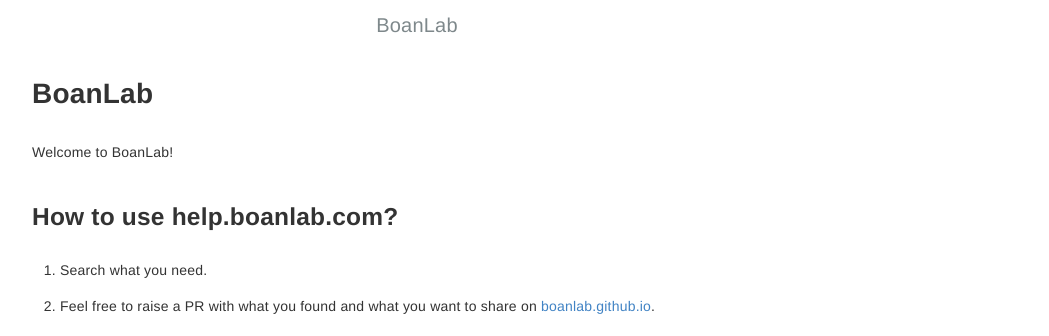
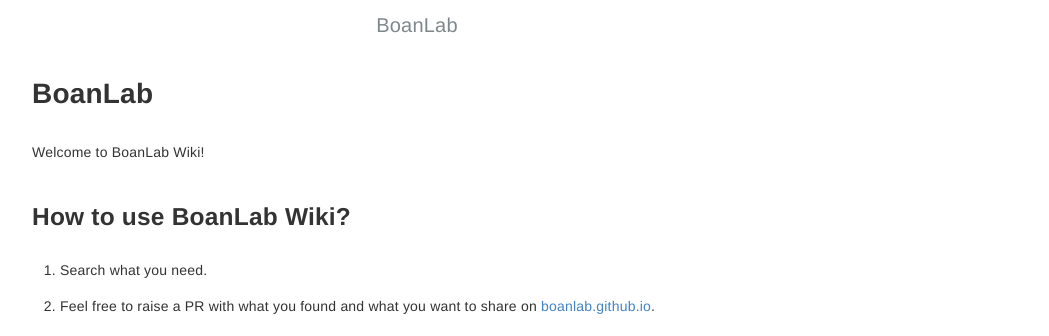
Before and after one commit to boanlab/wiki.github.io, a Jekyll site: the page built from index.md, in a window 1280 px wide. Shown: the top 336 px of the page, without its empty margins (223-1272 px from the left). Built offline with Jekyll 4.4.1, drawn with Linux system fonts in a browser that asks for light colours.

Commit message:
Update index.md

```diff
--- a/index.md
+++ b/index.md
@@ -2,9 +2,9 @@
 layout: home
 ---
 
-Welcome to BoanLab!
+Welcome to BoanLab Wiki!
 
-## How to use help.boanlab.com?
+## How to use BoanLab Wiki?
 
 1. Search what you need.
 
```
